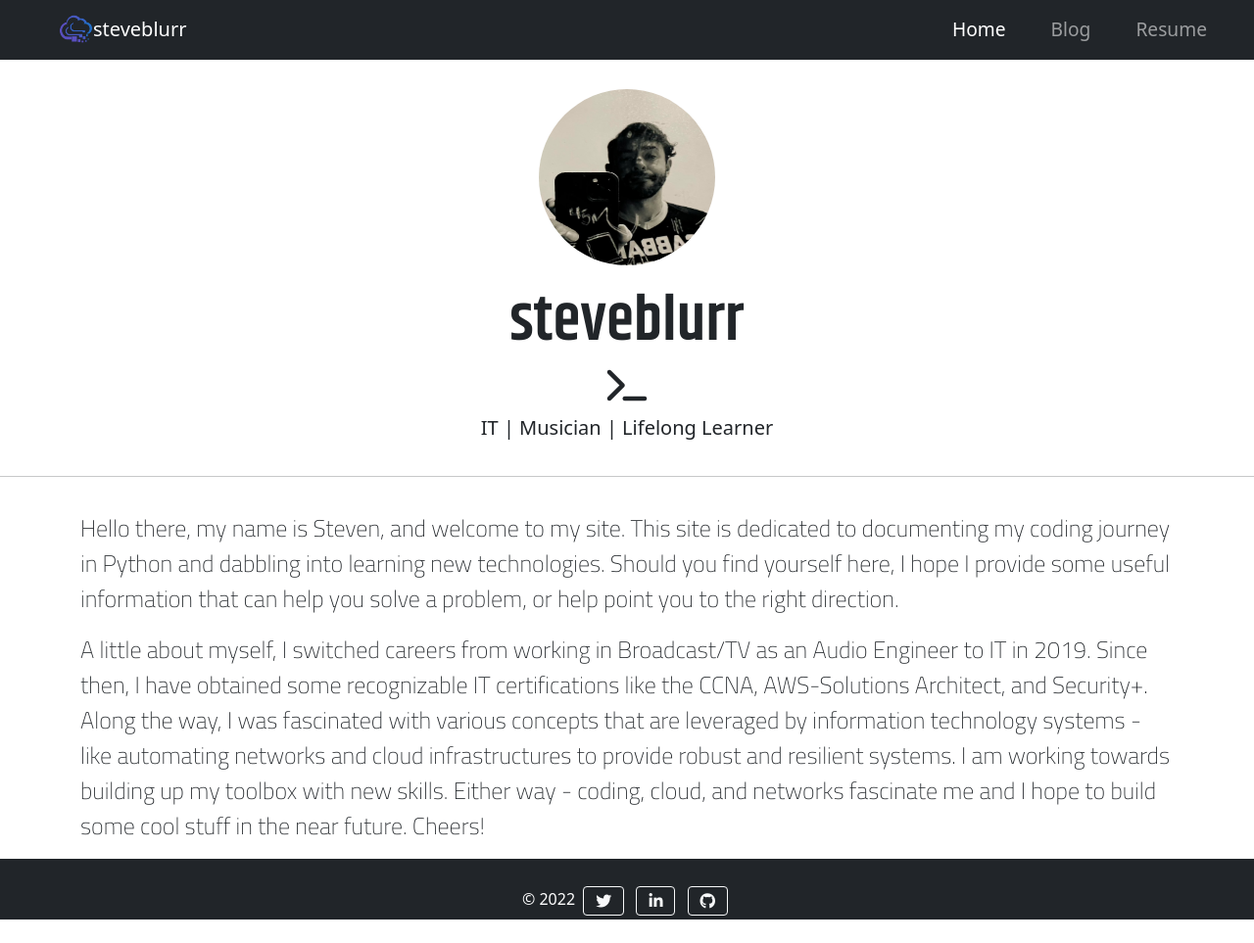
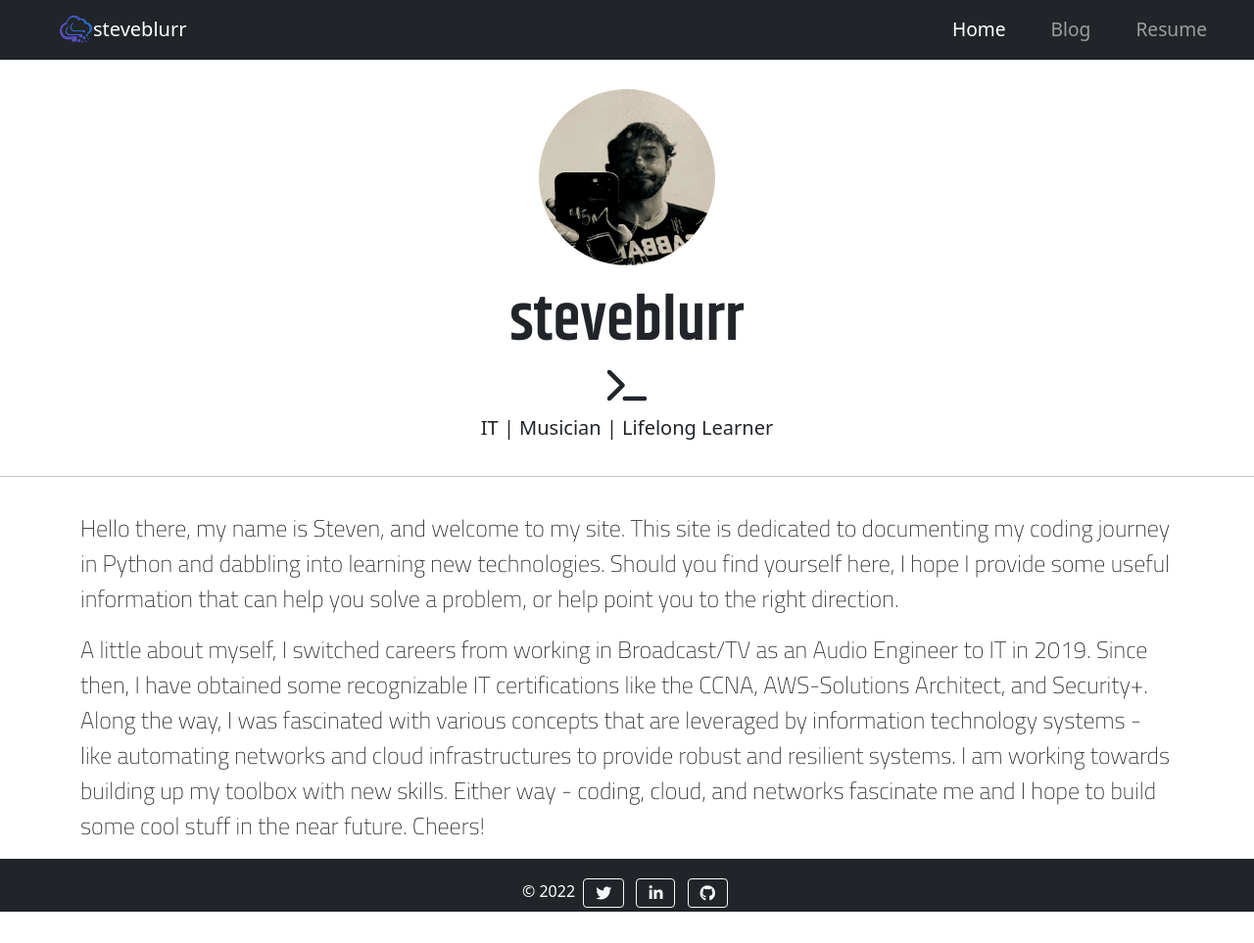
Before and after one commit to steveblurr/spazztictreeprotocol.com, a Jekyll site: the page built from index.markdown, in a window 1280 px wide. Shown: the whole page at 98% size. Built offline with Jekyll 4.4.1, drawn with Linux system fonts in a browser that asks for light colours; nearby versions of some CDN libraries; some web fonts are replaced.

Commit message:
update footer

```diff
--- a/_includes/footer.html
+++ b/_includes/footer.html
@@ -1,6 +1,6 @@
 <footer class="bg-dark text-center text-white">
     <!-- Grid container -->
-    <div class="container p-4 pb-0">
+    <div class="container-fluid p-3 pb-0">
         <!-- Section: Social media -->
         <section class="mb-4">
             © 2022
```
